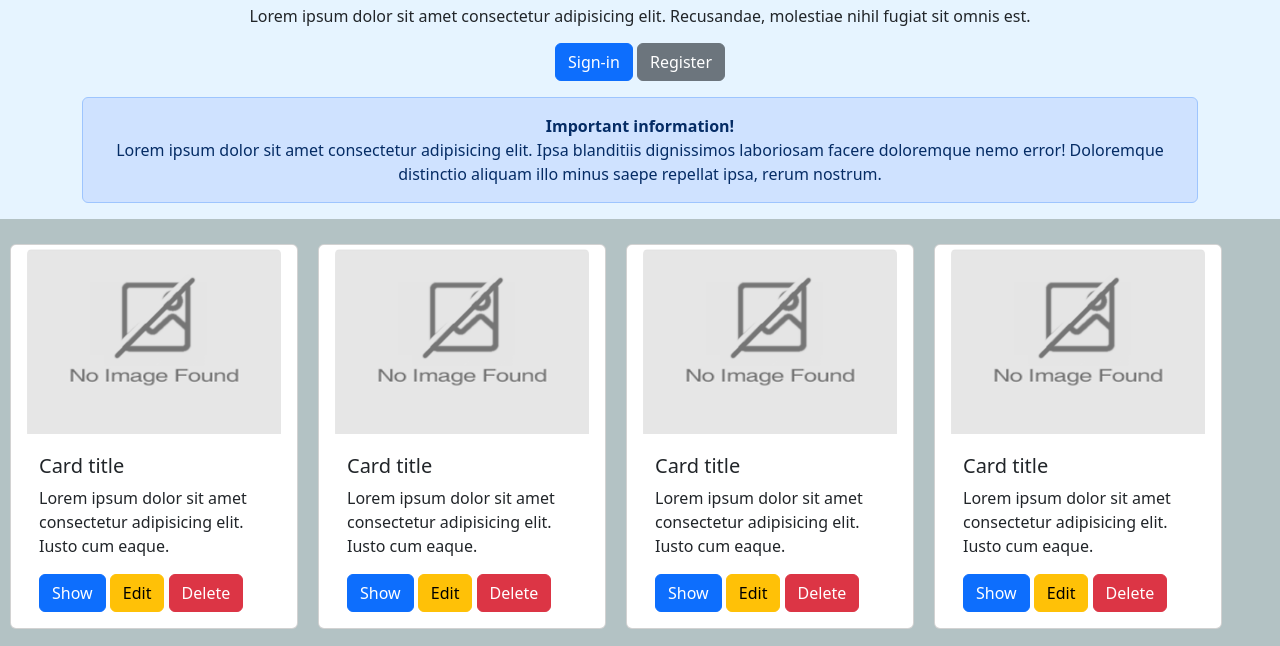
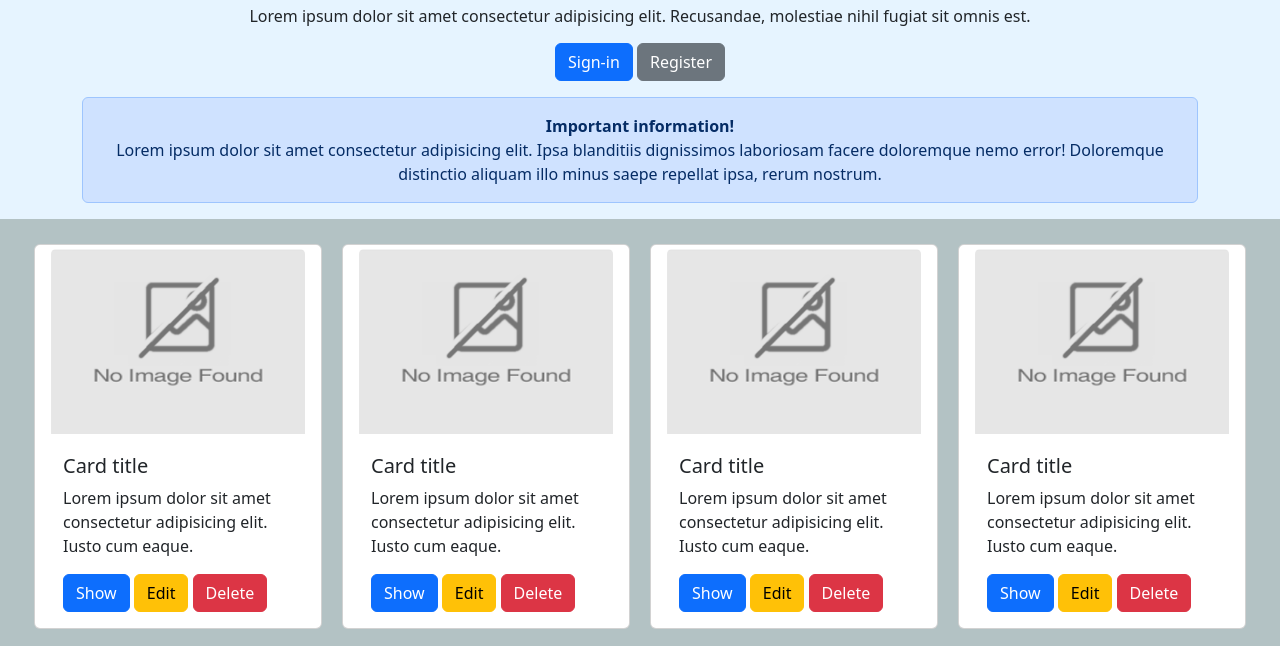
Before and after one commit to adolfaron/bootsrap-doga, a plain HTML site: page index.html in a window 1280 px wide. Shown: the part 123-769 px from the top of the page. Drawn offline with Linux system fonts and the light colour scheme.

Commit message:
Add files via upload

```diff
--- a/index.html
+++ b/index.html
@@ -57,7 +57,7 @@
     </div>
     <div class="container-fluid cards">
         <div class="maincard">
-                <div class="row">
+                <div class="row justify-content-center">
                 <div class="card col-xs-12 col-sm-12 col-md-6 col-lg-4 col-xl-3 col-xxl-3" style="width: 18rem;">
                     <img src="img.png" class="card-img-top" alt="...">
                     <div class="card-body">
```
